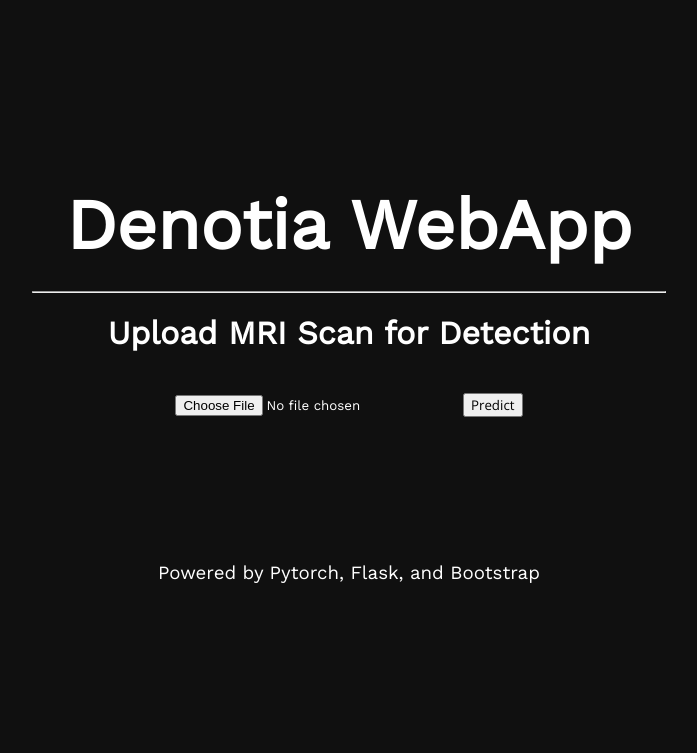
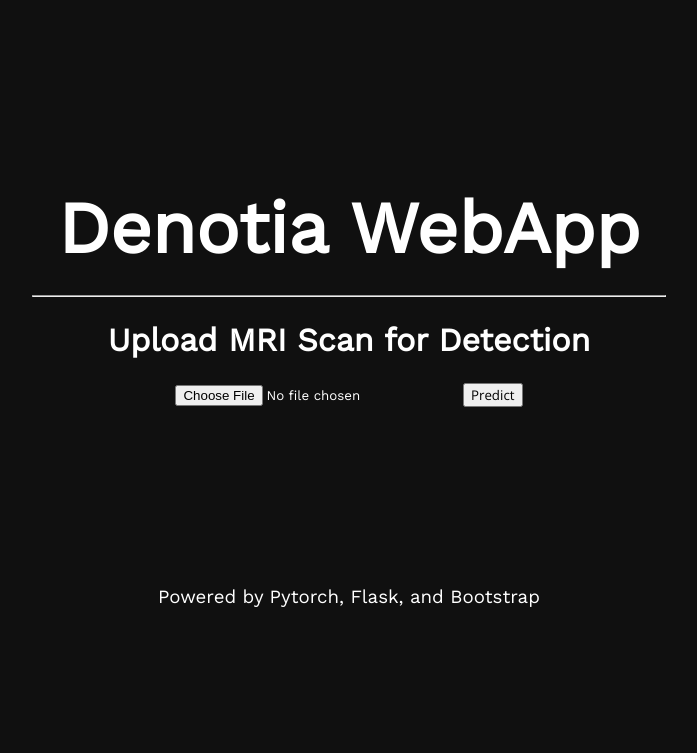
Before and after one commit to namanmodani/denotia, a Flask app: page / in a window 1280 px wide. Shown: the part 55-808 px from the top of the page, without its empty margins (291-988 px from the left). Run offline with Flask 2, Linux system fonts and the light colour scheme.

Commit message:
Revert "Update index.html"
This reverts commit 3fbdcbecbf25143a8e431c015ba7e909a40891d6.

```diff
--- a/templates/index.html
+++ b/templates/index.html
@@ -4,7 +4,7 @@
 <meta name="viewport" content="width=device-width, initial-scale=1">
 <link href="https://fonts.googleapis.com/css2?family=Work+Sans&display=swap" rel="stylesheet">
 <link href="https://fonts.googleapis.com/css2?family=Open+Sans&display=swap" rel="stylesheet">
-<link rel="shortcut icon" type="image/jpg" href = "https://image.flaticon.com/icons/png/512/3004/3004458.png">
+<link rel = "shortcut icon" type="image/jpg" href = "{{url_for('static', filename='dark.png')}}">
 
 <style>
 body,h1 {
@@ -15,9 +15,14 @@ body,h1 {
     font-weight: bold;
 }
 
+h1 {
+    margin-top: 1.5rem;
+    margin-bottom: 1.5rem;
+}
+
 body, html {height: 100%; background-color: #101010; overflow-y: hidden;}
 
-p {font-family: "Work Sans"; padding-top: 9%; font-size: 70px; margin-bottom: 2%;}
+p {font-family: "Work Sans"; padding-top: 9%; font-size: 4.5rem; margin-bottom: 2%;}
 
 input {
     size: 100px;
@@ -34,8 +39,8 @@ input {
 }
 
 .footer {
-    padding-top: 10%;
     font-weight: normal;
+    padding-top: 10rem;
 }
 
 a {
@@ -50,7 +55,6 @@ a:hover {
 
 .link:hover {
   -webkit-background-clip: text;
-  background-clip: text;
   -webkit-text-fill-color: #a9a9a9;
   transition: 1s;
 }
@@ -65,8 +69,7 @@ a:hover {
 <p>Denotia WebApp</p>
 <hr width="50%">
 <h1> Upload MRI Scan for Detection </h1>
-<br>
-<form method = "POST" enctype = multipart/form-data>
+<form method = post enctype = multipart/form-data>
     <input type = file name = MRI class = "x" accept = ".csv">
     <a href = "{{ url_for ('result') }}"><input type = button value = Predict></a>
 </form>
```
